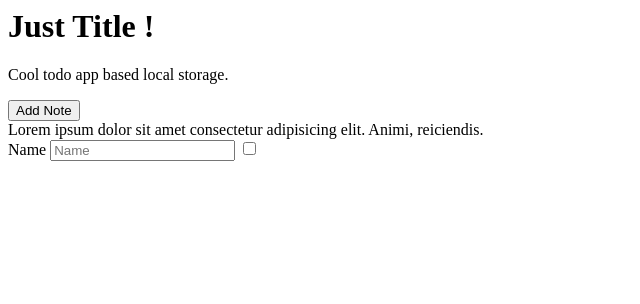
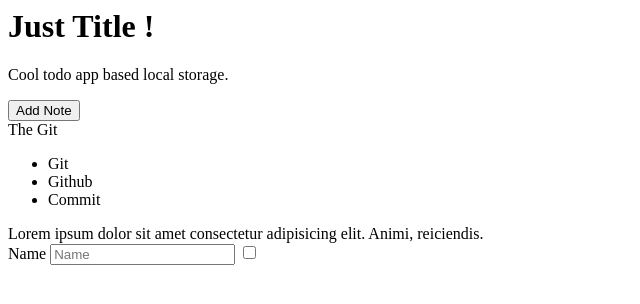
Before and after one commit to medyaalpa/learn-git, a plain HTML site: page index.html in a window 1280 px wide. Shown: the whole page, without its empty margins (0-640 px from the left). Drawn offline with Linux system fonts and the light colour scheme.

Commit message:
Added Header

```diff
--- a/index.html
+++ b/index.html
@@ -1,6 +1,16 @@
 <h1>Just Title !</h1>
 <p>Cool todo app based local storage.</p>
 <button>Add Note</button>
+
+<header>
+    <div class="logo">The Git</div>
+    <ul>
+        <li>Git</li>
+        <li>Github</li>
+        <li>Commit</li>
+    </ul>
+</header>
+
 <article>
     Lorem ipsum dolor sit amet consectetur adipisicing elit. Animi, reiciendis.
 </article>
```
